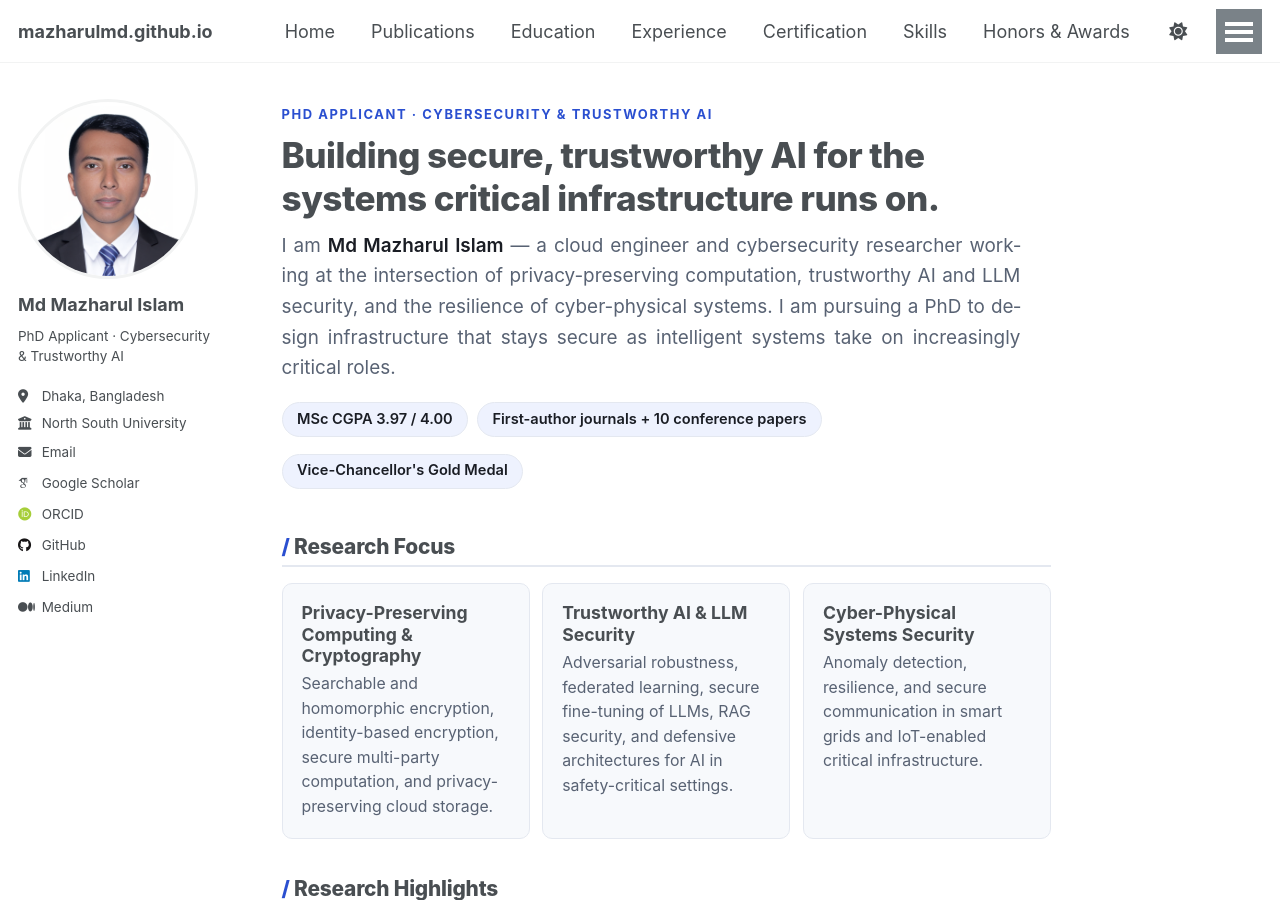
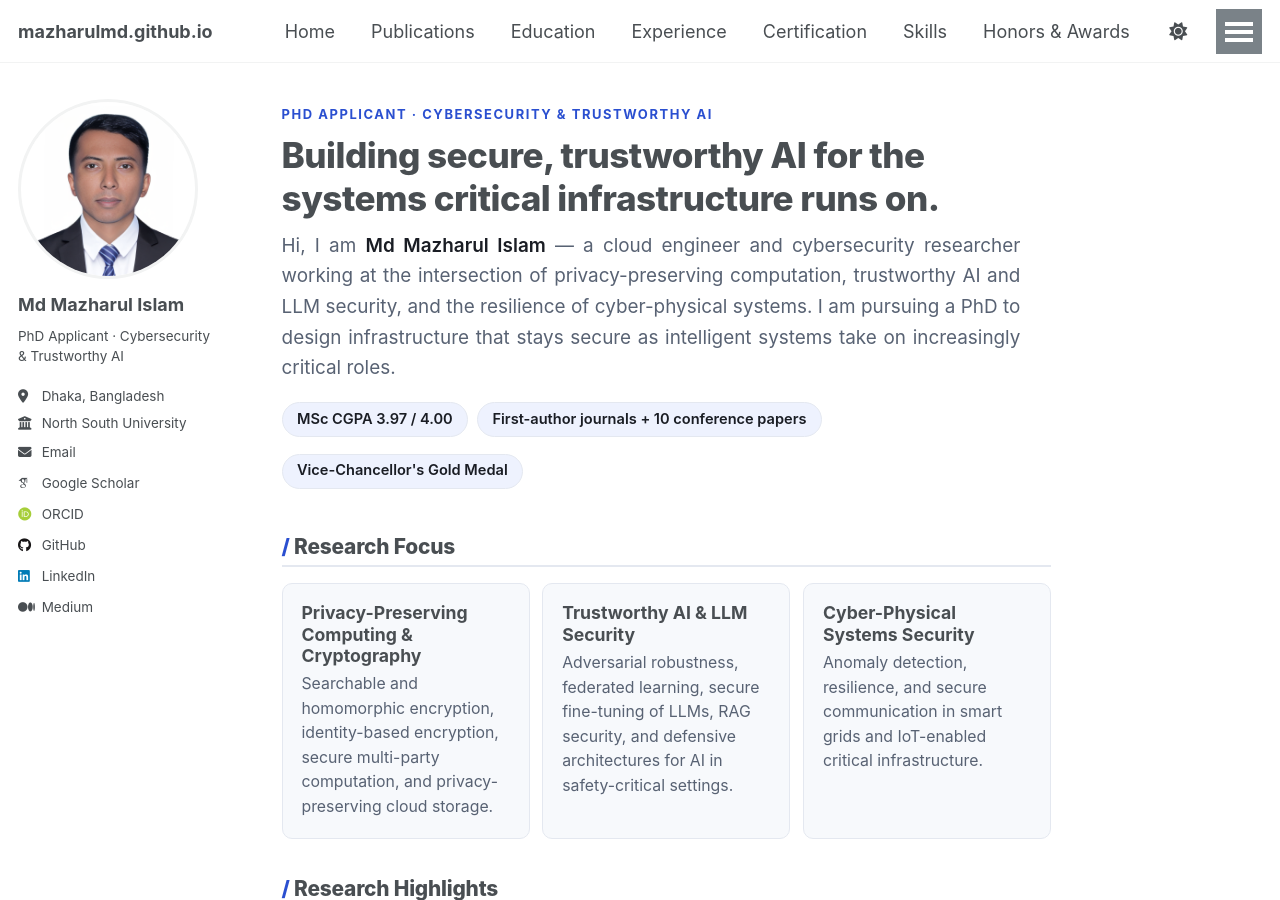
Before and after one commit to mazharulmd/mazharulmd.github.io, a Jekyll site: the page built from _pages/about.md, in a window 1280 px wide and 900 px high. Built offline with Jekyll 4.4.1, drawn with Linux system fonts in a browser that asks for light colours; some web fonts are replaced; a script that is not in the unit is left out.

Commit message:
Update about.md

```diff
--- a/_pages/about.md
+++ b/_pages/about.md
@@ -46,7 +46,7 @@ html[data-theme="dark"] .hx{ --hx-accent:#90a4ff; --hx-soft:#1b2233; --hx-card:#
 <div class="hx-hero">
   <span class="hx-eyebrow">PhD Applicant &middot; Cybersecurity &amp; Trustworthy AI</span>
   <h1>Building secure, trustworthy AI for the systems critical infrastructure runs on.</h1>
-  <p class="hx-lead">I am <b>Md Mazharul Islam</b> &mdash; a cloud engineer and cybersecurity researcher working at the intersection of privacy-preserving computation, trustworthy AI and LLM security, and the resilience of cyber-physical systems. I am pursuing a PhD to design infrastructure that stays secure as intelligent systems take on increasingly critical roles.</p>
+  <p class="hx-lead">Hi, I am <b>Md Mazharul Islam</b> &mdash; a cloud engineer and cybersecurity researcher working at the intersection of privacy-preserving computation, trustworthy AI and LLM security, and the resilience of cyber-physical systems. I am pursuing a PhD to design infrastructure that stays secure as intelligent systems take on increasingly critical roles.</p>
   <ul class="hx-stats">
     <li>MSc CGPA 3.97 / 4.00</li>
     <li>First-author journals + 10 conference papers</li>
```
